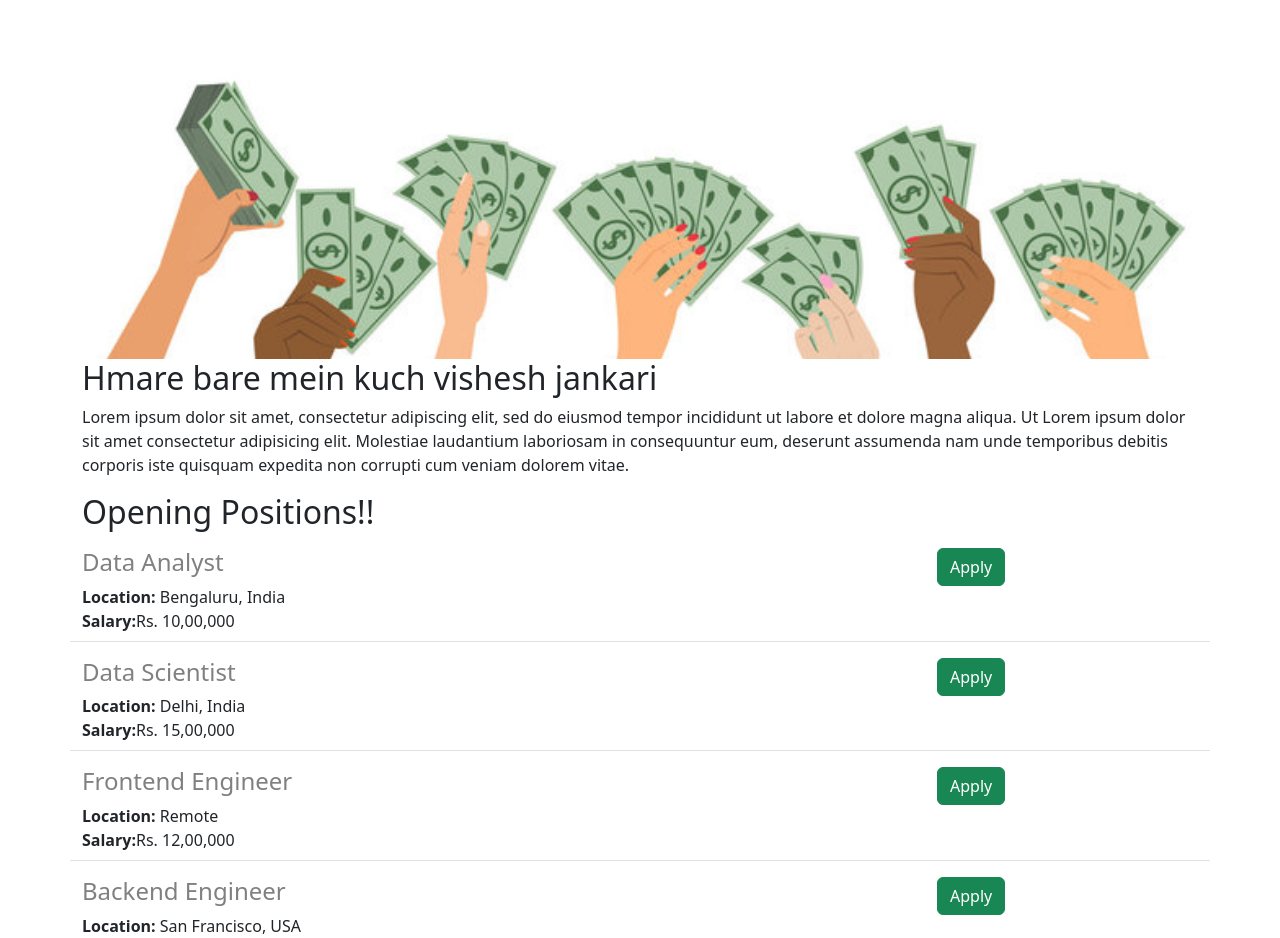
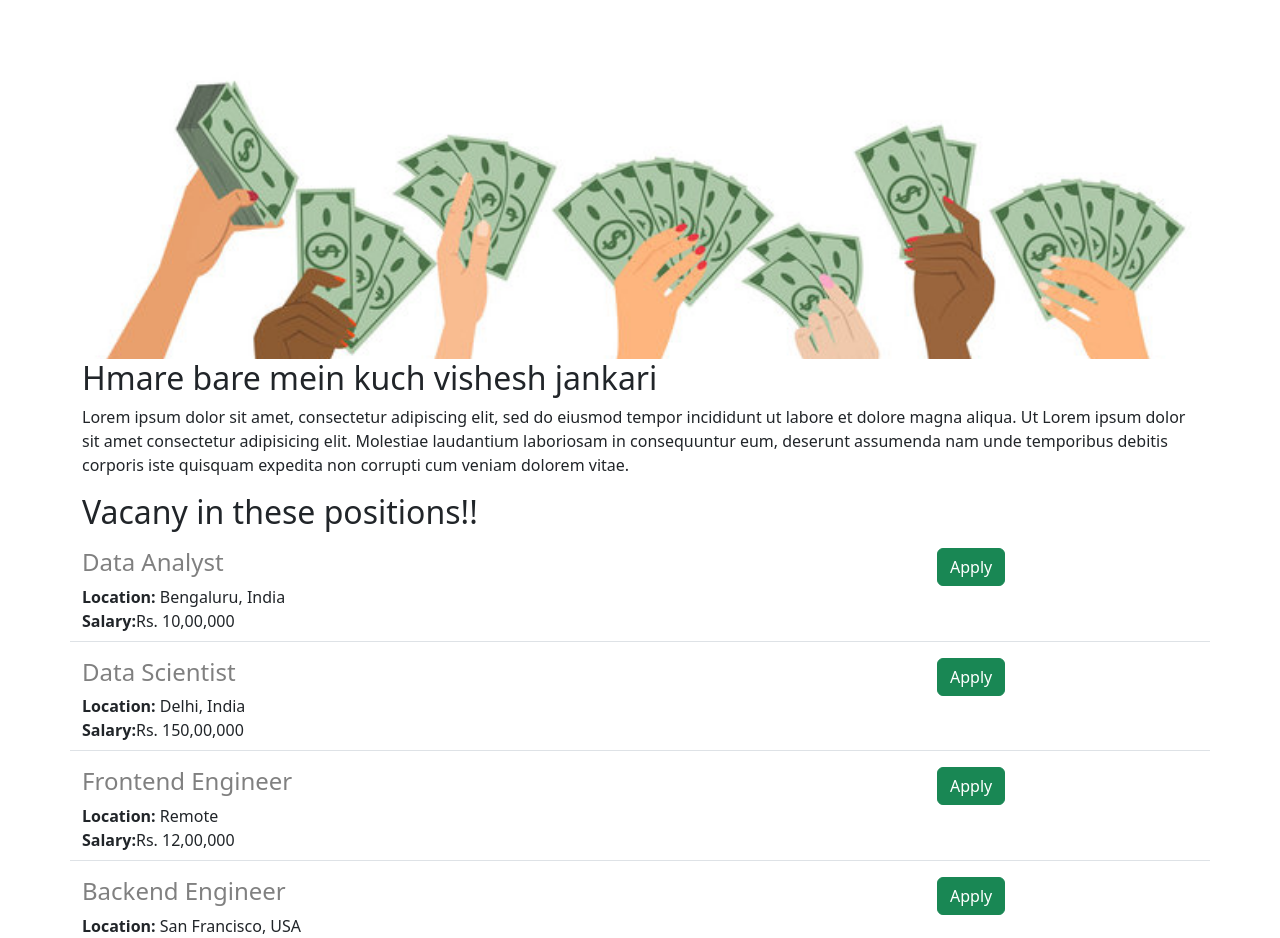
Before and after one commit to Karush2807/arush-naukri-portal, a Flask app: page / in a window 1280 px wide. Shown: the part 81-1019 px from the top of the page. Run offline with Flask 3, Linux system fonts and the light colour scheme.

Commit message:
minor chnages

```diff
--- a/app.py
+++ b/app.py
@@ -13,7 +13,7 @@ JOBS=[
     'id':2,
     'title':'Data Scientist',
     'location':'Delhi, India',
-    'salary':'Rs. 15,00,000'
+    'salary':'Rs. 150,00,000'
   },
   {
     'id':3,
--- a/templates/home.html
+++ b/templates/home.html
@@ -51,7 +51,7 @@
     <h2>Hmare bare mein kuch vishesh jankari</h2>
     <p>Lorem ipsum dolor sit amet, consectetur adipiscing elit, sed do eiusmod tempor incididunt ut labore et dolore magna aliqua. Ut Lorem ipsum dolor sit amet consectetur adipisicing elit. Molestiae laudantium laboriosam in consequuntur eum, deserunt assumenda nam unde temporibus debitis corporis iste quisquam expedita non corrupti cum veniam dolorem vitae.
     </p>
-    <h2>Opening Positions!!</h2>
+    <h2>Vacany in these positions!!</h2>
 
       <p>
       {% for job in jobs %}
```
